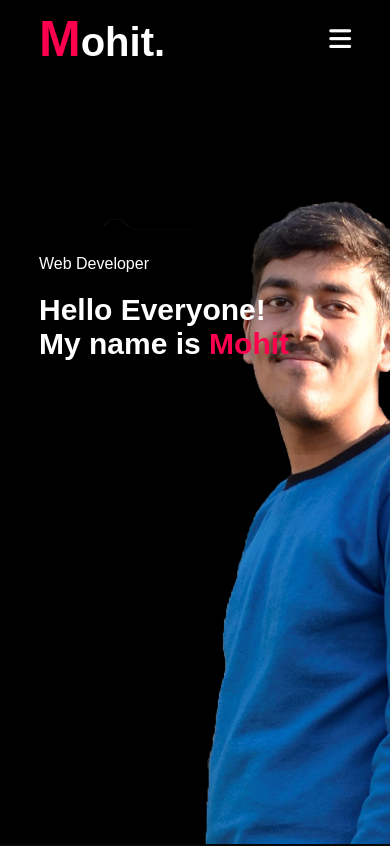
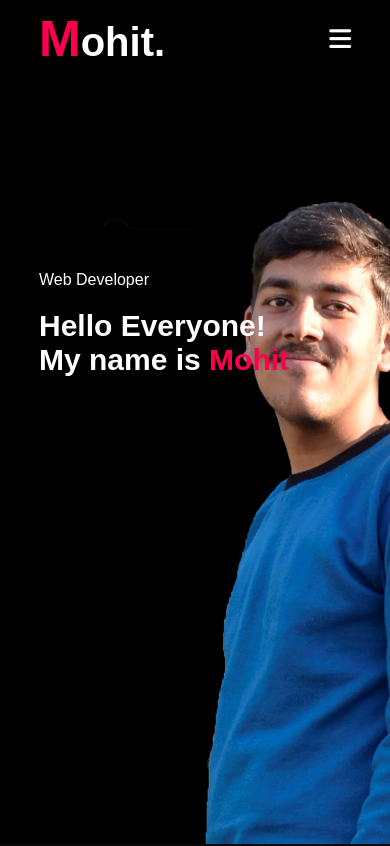
Before and after one commit to joshi28mohit/mohitport, a plain HTML site: page index.html in a window 390 px wide. Shown: the top 846 px of the page. Drawn offline with Linux system fonts and the light colour scheme.

Commit message:
Update style.css

```diff
--- a/style.css
+++ b/style.css
@@ -405,7 +405,7 @@ footer>p>i{
     }
 
     .header-text{
-        margin-top: 60%;
+        margin-top: 65%;
         font-size: 16px;
         text-align: left;
     }
```
